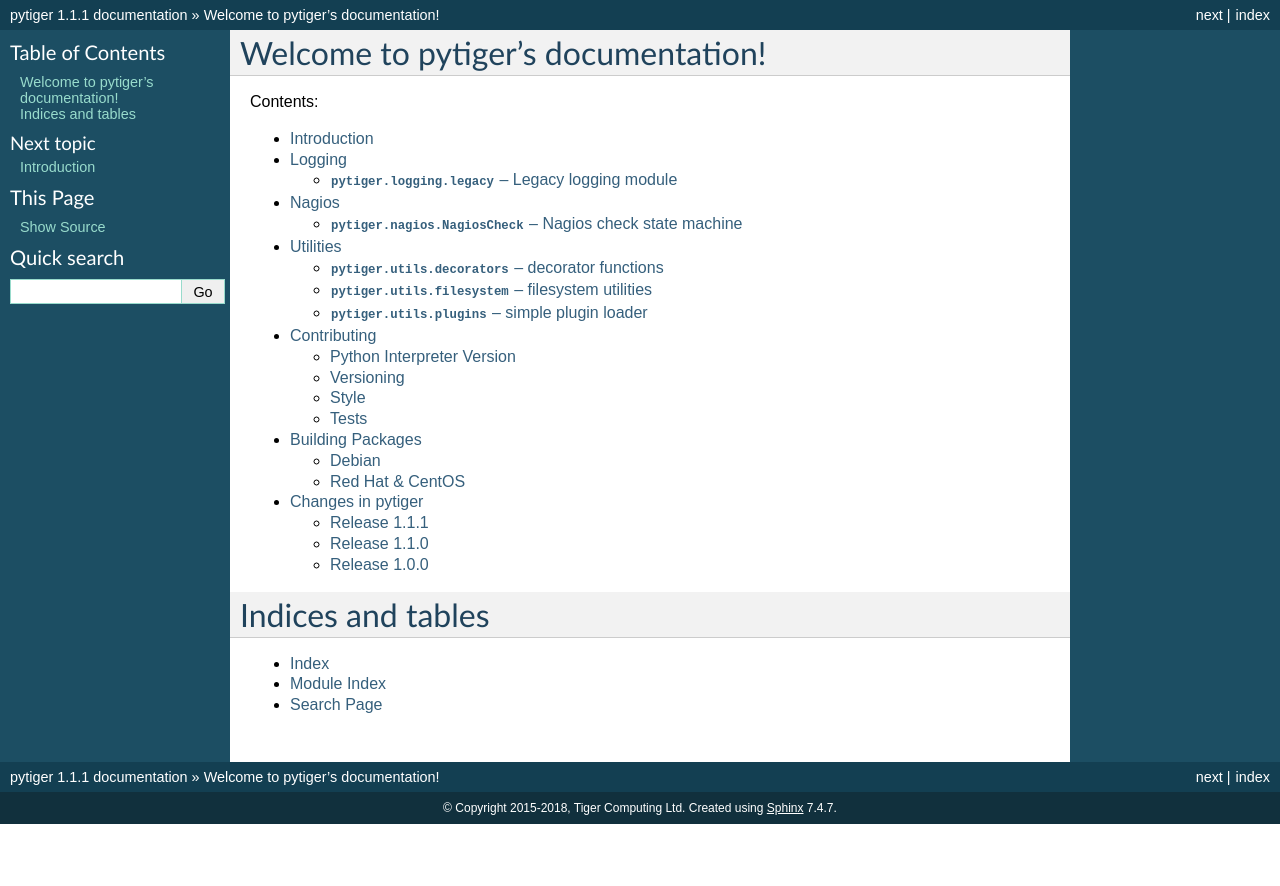
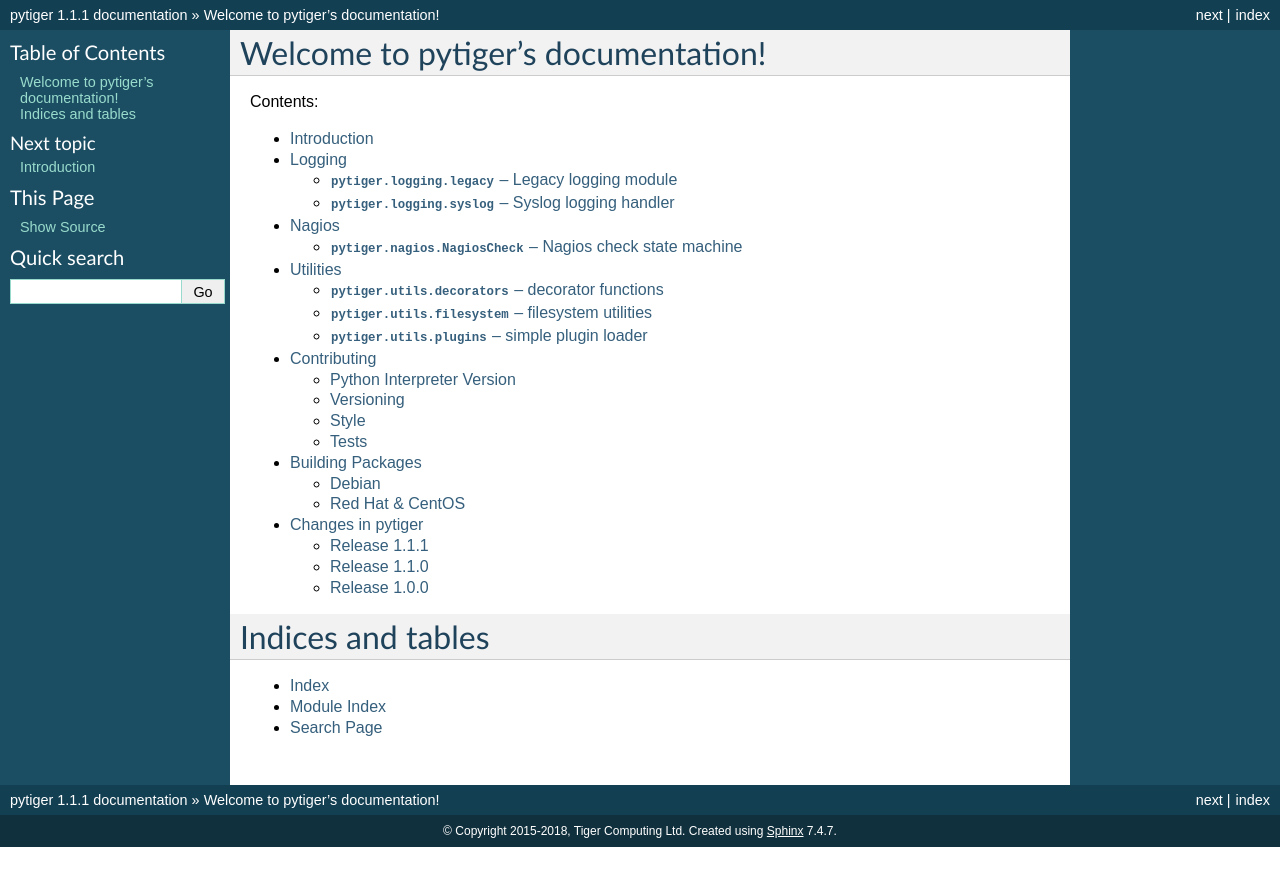
Before and after one commit to tigercomputing/pytiger, a Sphinx documentation site: the page built from docs/index.rst, in a window 1280 px wide. Shown: the top 886 px of the page. Built offline with Sphinx 7.4.7, drawn with Linux system fonts in a browser that asks for light colours.

Commit message:
logging.syslog: wire up to Sphinx documentation

```diff
--- a/docs/logging.rst
+++ b/docs/logging.rst
@@ -22,3 +22,10 @@ Logging
    .. automethod:: error
    .. automethod:: info
    .. automethod:: warning
+
+:mod:`pytiger.logging.syslog` -- Syslog logging handler
+=======================================================
+
+.. automodule:: pytiger.logging.syslog
+   :synopsis: Syslog logging handler for Python logging framework
+   :members:
```
